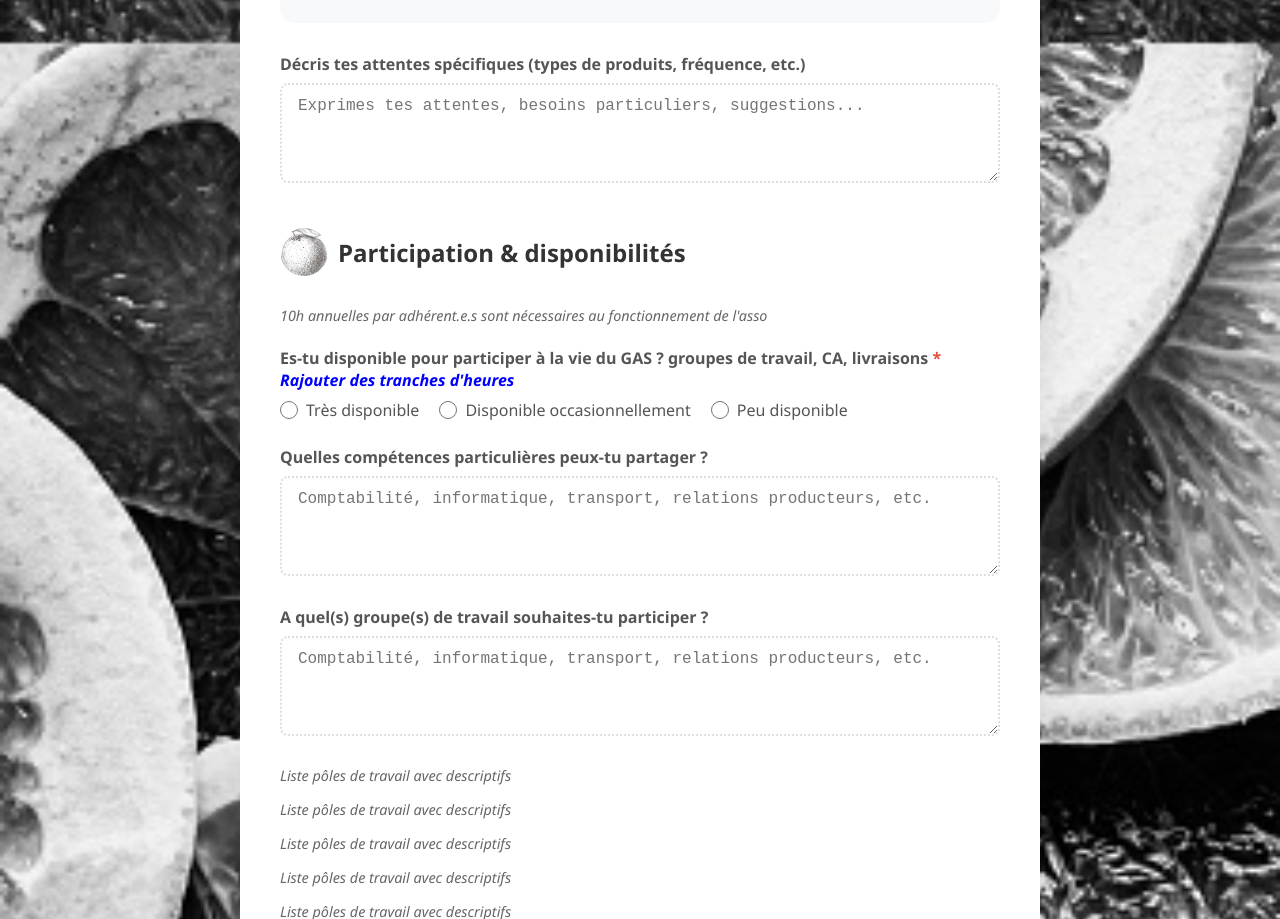
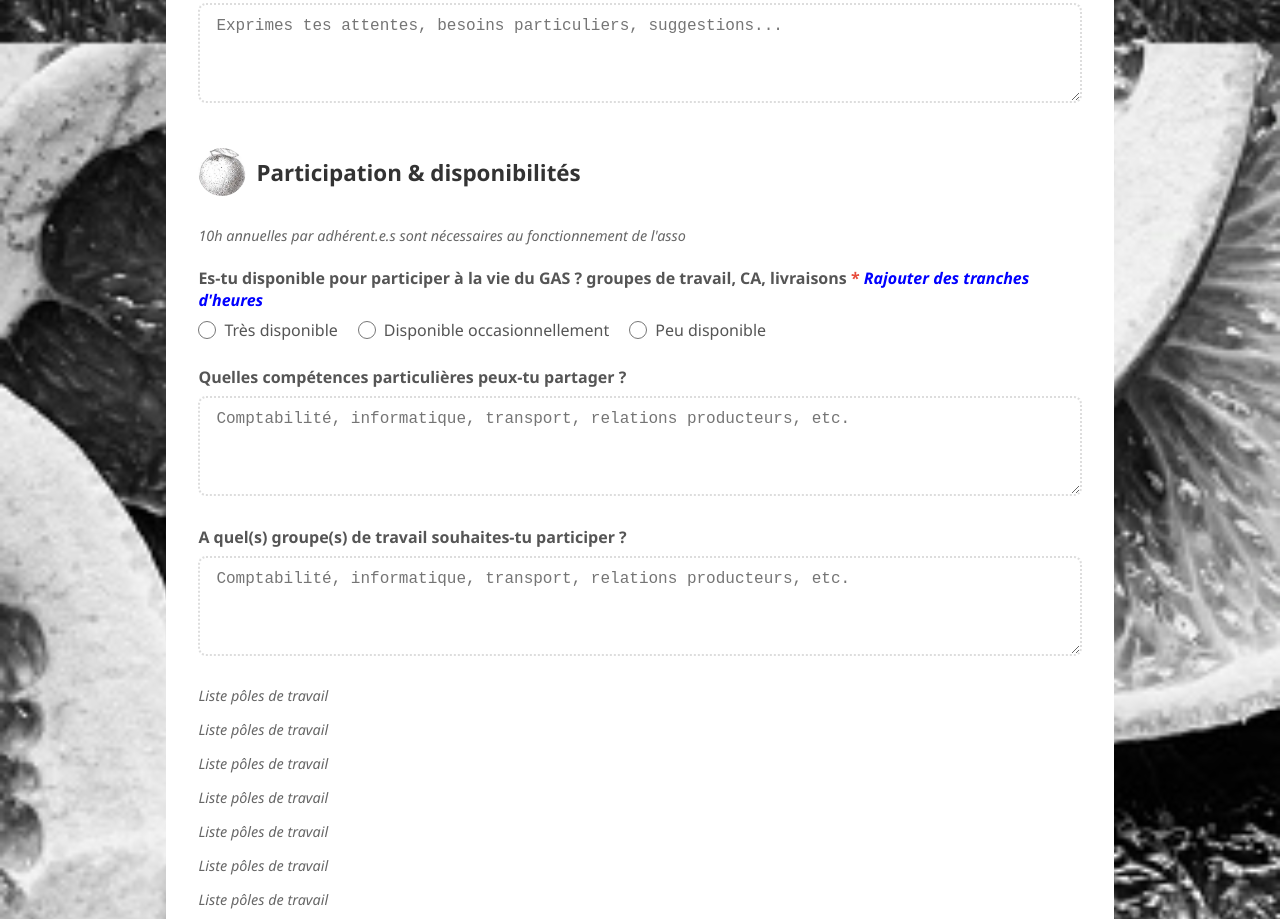
Before and after one commit to mu93100/zest, a plain HTML site: page index.html in a window 1280 px wide. Shown: the part 1881-2800 px from the top of the page. Drawn offline with Linux system fonts and the light colour scheme.

Commit message:
restructuration form :wq Please enter the commit message for your changes. Lines starting :wq

```diff
--- a/index.html
+++ b/index.html
@@ -189,19 +189,14 @@
                             <textarea id="competences" name="competences" placeholder="Comptabilité, informatique, transport, relations producteurs, etc."></textarea>
                         </div>
 
-                        <p class="italic">Liste pôles de travail avec descriptifs</p>
-                        <p class="italic">Liste pôles de travail avec descriptifs</p>
-                        <p class="italic">Liste pôles de travail avec descriptifs</p>
-                        <p class="italic">Liste pôles de travail avec descriptifs</p>
-                        <p class="italic">Liste pôles de travail avec descriptifs</p>
-                        <p class="italic">Liste pôles de travail avec descriptifs</p>
-                        <p class="italic">Liste pôles de travail avec descriptifs</p>
-                        <p class="italic">Liste pôles de travail avec descriptifs</p>
-                        <p class="italic">Liste pôles de travail avec descriptifs</p>
-                        <p class="italic">Liste pôles de travail avec descriptifs</p>
-                        <p class="italic">Liste pôles de travail avec descriptifs</p>
-                        <p class="italic">Liste pôles de travail avec descriptifs</p>
-                        <p class="italic">Liste pôles de travail avec descriptifs</p>
+                        <p class="italic">Liste pôles de travail</p>
+                        <p class="italic">Liste pôles de travail</p>
+                        <p class="italic">Liste pôles de travail</p>
+                        <p class="italic">Liste pôles de travail</p>
+                        <p class="italic">Liste pôles de travail</p>
+                        <p class="italic">Liste pôles de travail</p>
+                        <p class="italic">Liste pôles de travail</p>
+                        <p class="italic">Liste pôles de travail</p>
                     </div>
 
                     <!-- INFOS ZEST -->
--- a/style.css
+++ b/style.css
@@ -22,11 +22,11 @@ body {
     color: blue;
 }
 .container {
-    max-width: 800px;
+    width: 80%;
     margin: 0 auto;
-    background: white;
+    background: #ffffff;
     border-radius: 20px;
-    box-shadow: 0 20px 40px rgba(0,0,0,0.1);
+    /* box-shadow: 0 20px 40px rgba(0,0,0,0.1); */
     overflow: hidden;
 }
 .header {
@@ -35,15 +35,10 @@ body {
     text-align: center;
 }
 h1 {
-    font-size: 3rem;
-    margin-bottom: 10px;
+    font-size: 2rem;
+    margin-bottom: 0.5rem;
     color: black;
 }
-/* h2 {
-    font-size: 3rem;
-    margin-bottom: 10px;
-    color: black;
-} */
 .header p {
     text-transform: uppercase;
 }
@@ -53,13 +48,13 @@ p {
     font-size: 0.9rem;
 }
 .form_container {
-    padding: 40px;
+    padding: 2rem;
 }
 .form_section {
     margin-bottom: 40px;
 }
 .section_title {
-    font-size: 1.5rem;
+    font-size: 1.4rem;
     color: #333;
     margin-bottom: 20px;
     padding-bottom: 10px;
@@ -193,8 +188,8 @@ textarea {
 }
 h4 {
     color: white;
-    margin-bottom: 10px;
-    font-size: 3rem;
+    margin-bottom: 0.5rem;
+    font-size: 2rem;
     font-weight: 900;
     letter-spacing: 1px;
 }
@@ -218,7 +213,7 @@ h4 {
     }
 
     .form_container {
-        padding: 30px 20px;
+        padding: 1.3rem;
     }
 
     .form_row {
```
